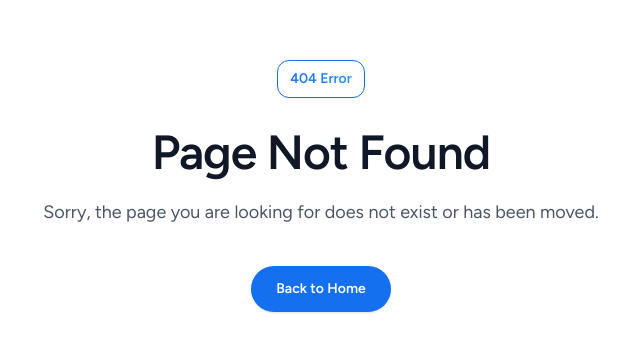
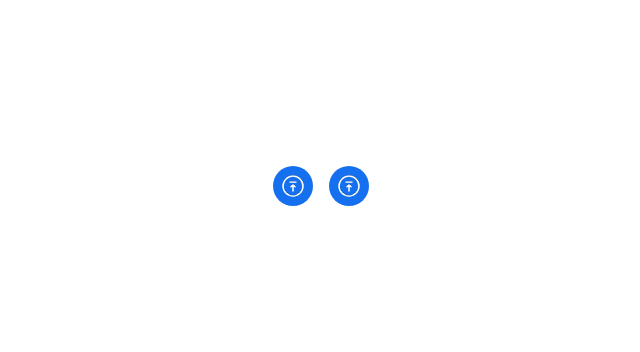
Before and after one commit to johnnygerard/slidespeak-section, a Next.js app: page /check-icons in a window 1280 px wide. Before the commit this address had no page. Shown: the part 214-566 px from the top of the page, without its empty margins (319-959 px from the left). Built offline with nearby package versions, Linux system fonts and the light colour scheme; a web font is replaced by a local one.

Commit message:
feat: add check-icons page component

```diff
--- /dev/null
+++ b/src/app/check-icons/page.tsx
@@ -0,0 +1,58 @@
+import type { FC } from "react";
+import { IconUpload } from "~/components/icons/icon-upload";
+import { tw } from "~/utils/tw";
+
+const Page: FC = () => (
+  <div className="flex justify-center gap-4">
+    <IconUpload />
+    <div className={tw(["rounded-full bg-brand-600 p-2"])}>
+      <svg className="size-6" viewBox="0 0 24 24" fill="none">
+        <g filter="url(#filter0_i_14_203)">
+          <circle cx="12" cy="12" r="10" stroke="white" strokeWidth="1.5" />
+          <path
+            d="M15 8.75C15.4142 8.75 15.75 8.41421 15.75 8C15.75 7.58579 15.4142 7.25 15 7.25V8V8.75ZM9 7.25C8.58579 7.25 8.25 7.58579 8.25 8C8.25 8.41421 8.58579 8.75 9 8.75L9 8L9 7.25ZM9.44325 12.3691C9.16572 12.6766 9.18999 13.1508 9.49747 13.4284C9.80496 13.7059 10.2792 13.6816 10.5567 13.3741L10 12.8716L9.44325 12.3691ZM10.9393 11.8309L10.3826 11.3284V11.3284L10.9393 11.8309ZM13.0607 11.8309L12.5039 12.3334H12.5039L13.0607 11.8309ZM13.4433 13.3741C13.7208 13.6816 14.195 13.7059 14.5025 13.4284C14.81 13.1508 14.8343 12.6766 14.5567 12.3691L14 12.8716L13.4433 13.3741ZM11.25 17C11.25 17.4142 11.5858 17.75 12 17.75C12.4142 17.75 12.75 17.4142 12.75 17H12H11.25ZM15 8V7.25L9 7.25L9 8L9 8.75L15 8.75V8ZM10 12.8716L10.5567 13.3741L11.4961 12.3334L10.9393 11.8309L10.3826 11.3284L9.44325 12.3691L10 12.8716ZM13.0607 11.8309L12.5039 12.3334L13.4433 13.3741L14 12.8716L14.5567 12.3691L13.6174 11.3284L13.0607 11.8309ZM10.9393 11.8309L11.4961 12.3334C11.7607 12.0403 11.909 11.8785 12.0248 11.7805C12.1273 11.6939 12.0993 11.75 12 11.75V11V10.25C11.59 10.25 11.2817 10.4446 11.0565 10.6349C10.8447 10.814 10.618 11.0676 10.3826 11.3284L10.9393 11.8309ZM13.0607 11.8309L13.6174 11.3284C13.382 11.0676 13.1553 10.814 12.9435 10.6349C12.7183 10.4446 12.41 10.25 12 10.25V11V11.75C11.9007 11.75 11.8727 11.6939 11.9752 11.7805C12.091 11.8785 12.2393 12.0403 12.5039 12.3334L13.0607 11.8309ZM12 11H11.25L11.25 17H12H12.75L12.75 11H12Z"
+            fill="white"
+          />
+        </g>
+        <defs>
+          <filter
+            id="filter0_i_14_203"
+            x="0"
+            y="0"
+            width="24"
+            height="24.5"
+            filterUnits="userSpaceOnUse"
+            colorInterpolationFilters="sRGB"
+          >
+            <feFlood floodOpacity="0" result="BackgroundImageFix" />
+            <feBlend
+              mode="normal"
+              in="SourceGraphic"
+              in2="BackgroundImageFix"
+              result="shape"
+            />
+            <feColorMatrix
+              in="SourceAlpha"
+              type="matrix"
+              values="0 0 0 0 0 0 0 0 0 0 0 0 0 0 0 0 0 0 127 0"
+              result="hardAlpha"
+            />
+            <feOffset dy="0.5" />
+            <feGaussianBlur stdDeviation="0.5" />
+            <feComposite in2="hardAlpha" operator="arithmetic" k2="-1" k3="1" />
+            <feColorMatrix
+              type="matrix"
+              values="0 0 0 0 0 0 0 0 0 0 0 0 0 0 0 0 0 0 0.16 0"
+            />
+            <feBlend
+              mode="normal"
+              in2="shape"
+              result="effect1_innerShadow_14_203"
+            />
+          </filter>
+        </defs>
+      </svg>
+    </div>
+  </div>
+);
+export default Page;
```
